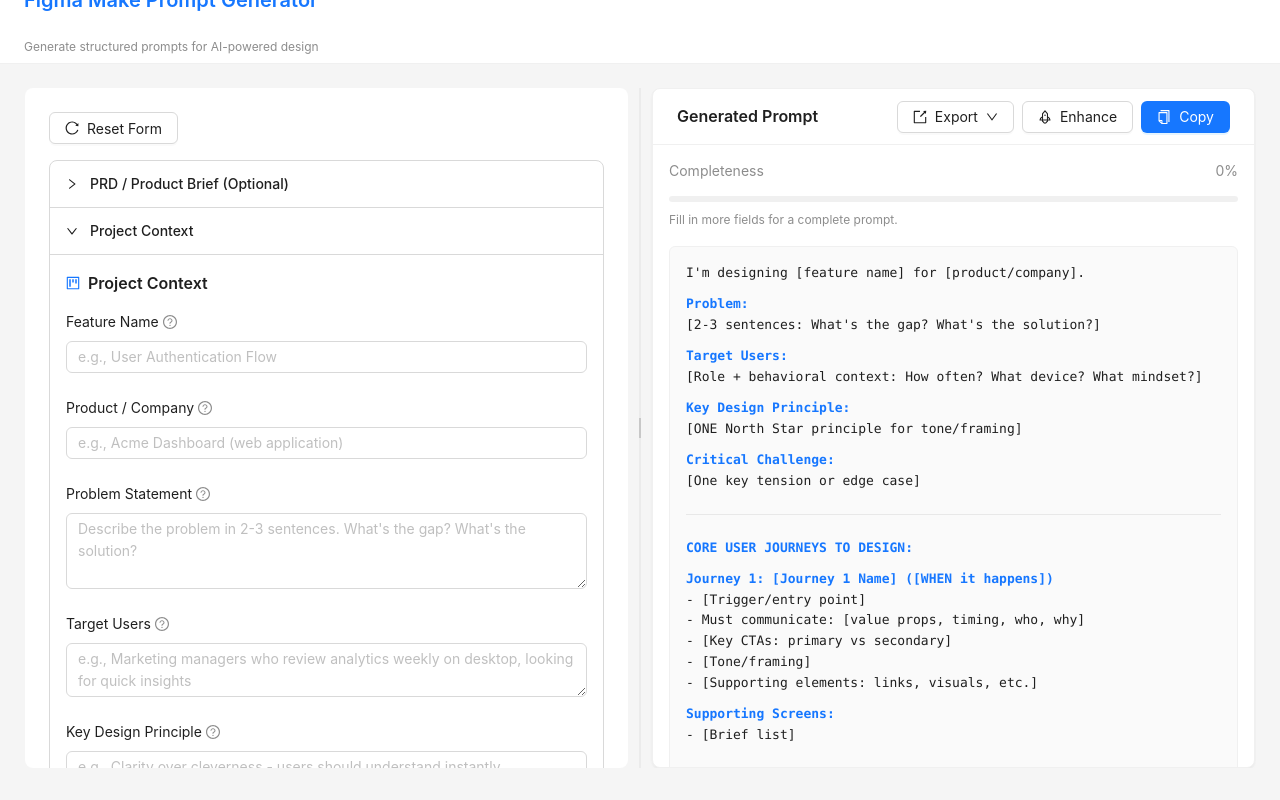
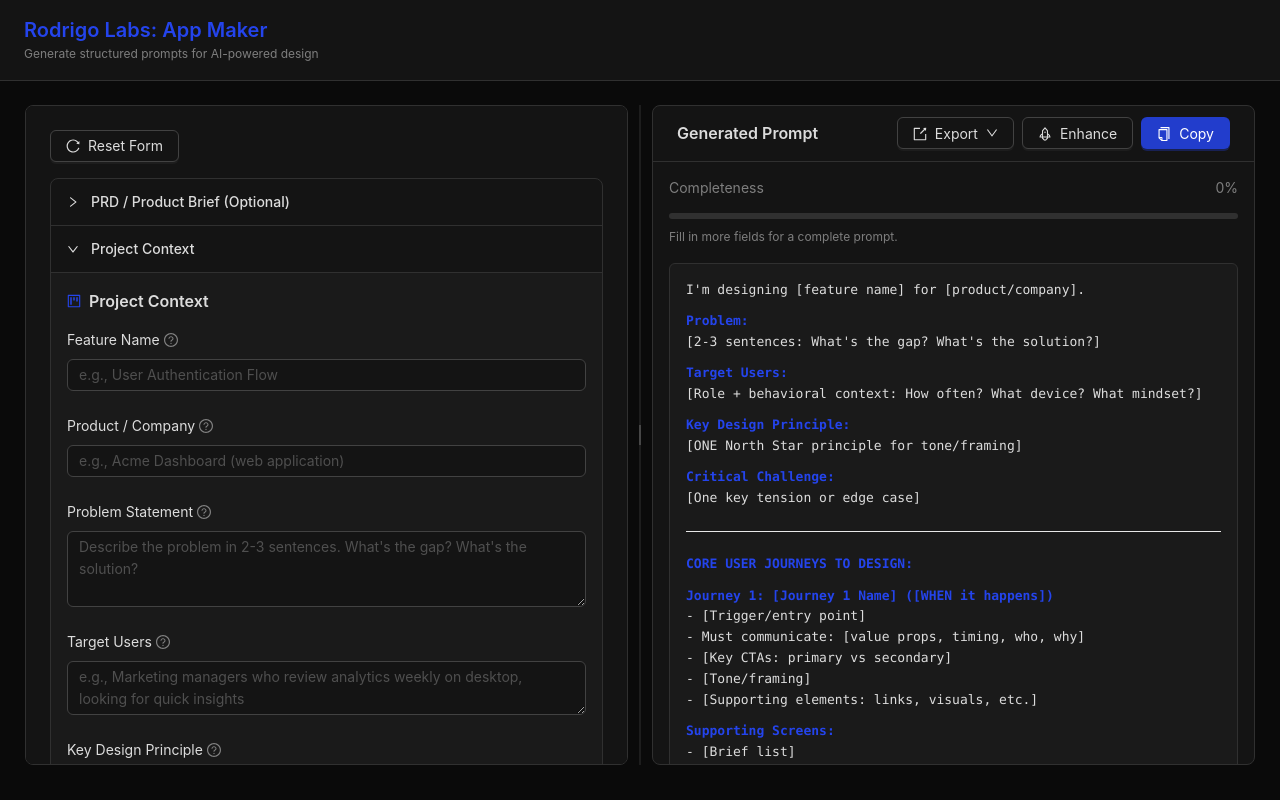
Before and after one commit to studio-rodrigo/AppMaker-V1, a Next.js app: page / in a window 1280 px wide. Built offline with nearby package versions, Linux system fonts and the light colour scheme; what @ant-design/nextjs-registry would draw is missing.

Commit message:
Dark mode + Rodrigo Labs branding with #2444EC primary color

```diff
--- a/src/app/globals.css
+++ b/src/app/globals.css
@@ -12,8 +12,9 @@
 }
 
 body {
-  background-color: #f5f5f5;
+  background-color: #0a0a0a;
   min-height: 100vh;
+  color: #fff;
 }
 
 /* Markdown preview styling */
@@ -27,26 +28,42 @@
 
 .prompt-preview strong {
   font-weight: 600;
-  color: #1677ff;
+  color: #2444EC;
 }
 
-/* Ant Design overrides */
+/* Ant Design overrides for dark mode */
 .ant-card {
-  box-shadow: 0 1px 2px 0 rgba(0, 0, 0, 0.03), 0 1px 6px -1px rgba(0, 0, 0, 0.02), 0 2px 4px 0 rgba(0, 0, 0, 0.02);
+  background: #141414 !important;
+  border-color: #303030 !important;
+}
+
+.ant-collapse {
+  background: #141414 !important;
+  border-color: #303030 !important;
+}
+
+.ant-collapse > .ant-collapse-item {
+  border-color: #303030 !important;
 }
 
 .ant-collapse > .ant-collapse-item > .ant-collapse-header {
   font-weight: 500;
 }
 
+.ant-collapse-content {
+  background: #1a1a1a !important;
+  border-color: #303030 !important;
+}
+
 /* Journey card styling */
 .journey-card {
   margin-bottom: 16px;
-  border: 1px solid #f0f0f0;
+  border: 1px solid #303030 !important;
+  background: #1a1a1a !important;
 }
 
 .journey-card:hover {
-  border-color: #1677ff;
+  border-color: #2444EC !important;
 }
 
 /* Form section headers */
@@ -55,10 +72,19 @@
   align-items: center;
   gap: 8px;
   margin-bottom: 16px;
-  color: #1677ff;
+  color: #2444EC;
 }
 
 /* Copy button success state */
 .copy-success {
   color: #52c41a !important;
 }
+
+/* Splitter styling for dark mode */
+.ant-splitter-bar {
+  background: #303030 !important;
+}
+
+.ant-splitter-bar:hover {
+  background: #2444EC !important;
+}
--- a/src/app/layout.tsx
+++ b/src/app/layout.tsx
@@ -1,10 +1,10 @@
 import type { Metadata } from 'next';
 import { AntdRegistry } from '@ant-design/nextjs-registry';
-import { ConfigProvider } from 'antd';
+import { ConfigProvider, theme } from 'antd';
 import './globals.css';
 
 export const metadata: Metadata = {
-  title: 'Figma Make Prompt Generator',
+  title: 'Rodrigo Labs: App Maker',
   description: 'AI-powered tool to generate structured Figma Make prompts',
 };
 
@@ -19,8 +19,9 @@
         <AntdRegistry>
           <ConfigProvider
             theme={{
+              algorithm: theme.darkAlgorithm,
               token: {
-                colorPrimary: '#1677ff',
+                colorPrimary: '#2444EC',
                 borderRadius: 6,
               },
             }}
--- a/src/app/page.tsx
+++ b/src/app/page.tsx
@@ -20,17 +20,19 @@
     <Layout style={{ minHeight: '100vh' }}>
       <Header
         style={{
-          background: 'white',
-          borderBottom: '1px solid #f0f0f0',
+          background: '#141414',
+          borderBottom: '1px solid #303030',
           display: 'flex',
           alignItems: 'center',
           justifyContent: 'space-between',
-          padding: '0 24px',
+          padding: '16px 24px',
+          height: 'auto',
+          lineHeight: 'normal',
         }}
       >
         <div>
-          <Title level={4} style={{ margin: 0, color: '#1677ff' }}>
-            Figma Make Prompt Generator
+          <Title level={4} style={{ margin: 0, color: '#2444EC', lineHeight: 1.4 }}>
+            Rodrigo Labs: App Maker
           </Title>
           <Text type="secondary" style={{ fontSize: 12 }}>
             Generate structured prompts for AI-powered design
@@ -38,10 +40,10 @@
         </div>
       </Header>
 
-      <Content style={{ padding: 24, background: '#f5f5f5' }}>
+      <Content style={{ padding: 24, background: '#0a0a0a' }}>
         <Splitter
           style={{
-            height: 'calc(100vh - 120px)',
+            height: 'calc(100vh - 140px)',
             background: 'transparent',
           }}
         >
@@ -55,11 +57,12 @@
             }}
           >
             <div style={{
-              background: 'white',
+              background: '#141414',
               padding: 24,
               borderRadius: 8,
               height: '100%',
               overflow: 'auto',
+              border: '1px solid #303030',
             }}>
               <PromptForm
                 onValuesChange={handleValuesChange}
--- a/src/components/PromptPreview.tsx
+++ b/src/components/PromptPreview.tsx
@@ -227,10 +227,10 @@
       <div
         className="prompt-preview"
         style={{
-          background: '#fafafa',
+          background: '#1a1a1a',
           padding: 16,
           borderRadius: 6,
-          border: '1px solid #f0f0f0',
+          border: '1px solid #303030',
           fontSize: 13,
           lineHeight: 1.6,
         }}
@@ -262,10 +262,10 @@
       >
         <div
           style={{
-            background: '#fafafa',
+            background: '#1a1a1a',
             padding: 16,
             borderRadius: 6,
-            border: '1px solid #f0f0f0',
+            border: '1px solid #303030',
             maxHeight: '60vh',
             overflow: 'auto',
             whiteSpace: 'pre-wrap',
--- a/src/lib/cursor-export.ts
+++ b/src/lib/cursor-export.ts
@@ -162,7 +162,7 @@
  * Generate a filename-safe version of the feature name
  */
 export function getSafeFilename(data: PromptData): string {
-  const name = data.featureName || 'cursor-prompt';
+  const name = data.featureName || 'rodrigo-labs-prompt';
   return name
     .toLowerCase()
     .replace(/[^a-z0-9]+/g, '-')
```
